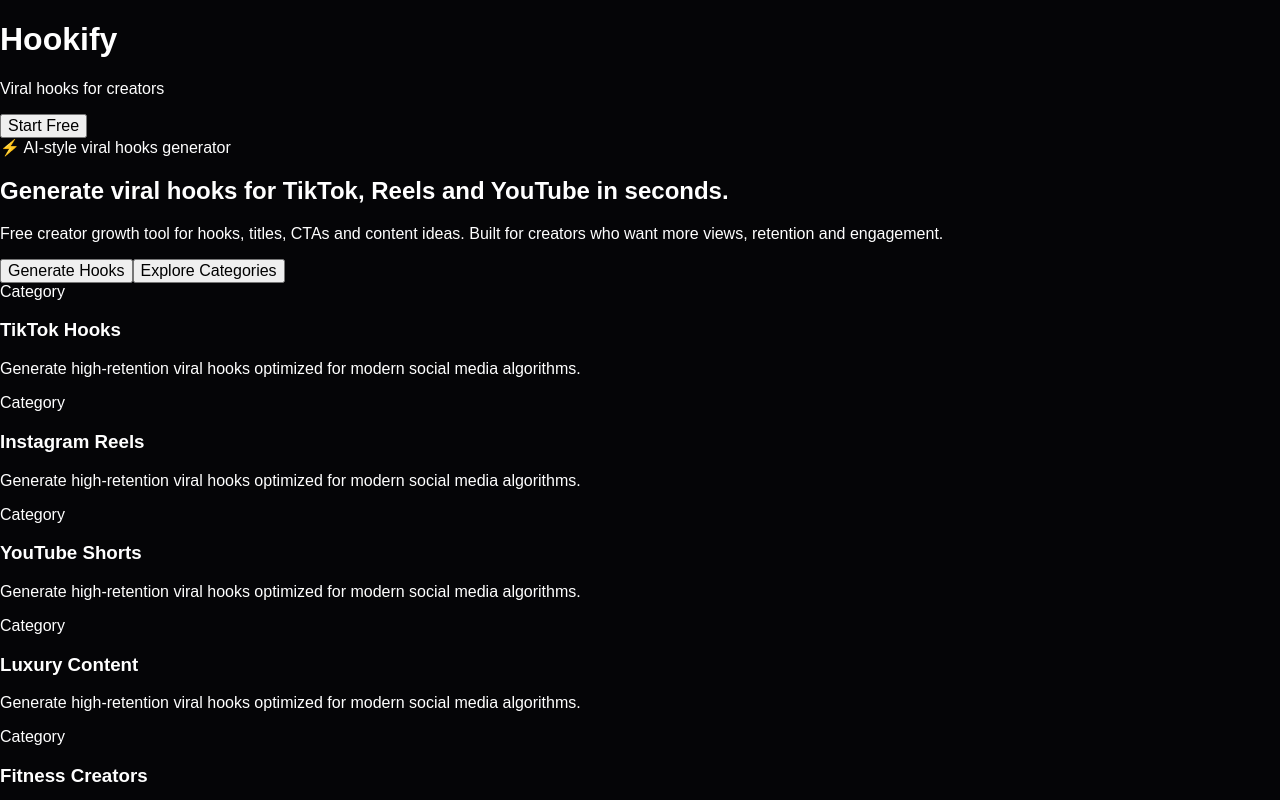
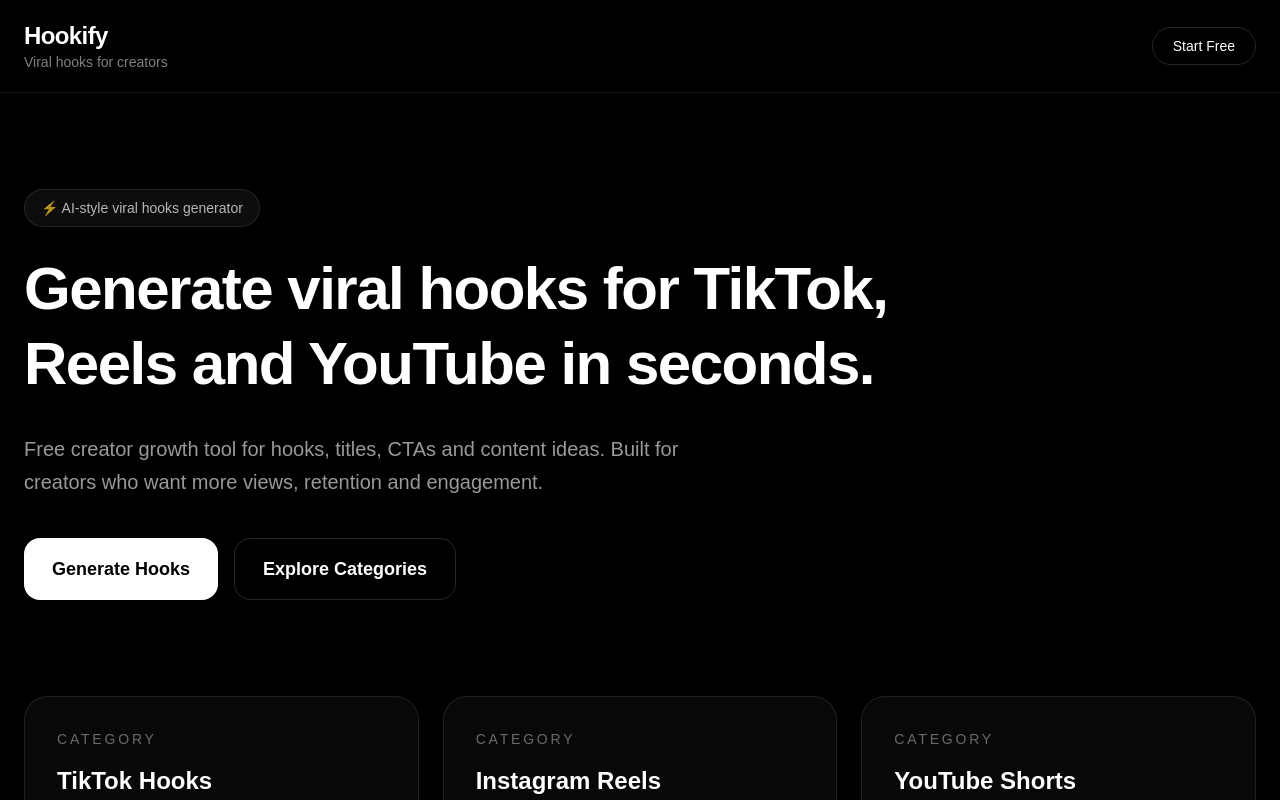
Before and after one commit to ghigamarius-dot/hookify, a Next.js app: page / in a window 1280 px wide. Shown: the top 800 px of the page. Built offline with nearby package versions, Linux system fonts and the light colour scheme.

Commit message:
Refactor CSS with Tailwind and CSS variables

```diff
--- a/app/globals.css
+++ b/app/globals.css
@@ -1,23 +1,17 @@
-* {
-  box-sizing: border-box;
+@import "tailwindcss";
+
+:root {
+  --background: #000000;
+  --foreground: #ffffff;
 }
 
-html,
+html {
+  scroll-behavior: smooth;
+}
+
 body {
   margin: 0;
-  min-height: 100%;
-  background: #050507;
-  color: #ffffff;
+  background: var(--background);
+  color: var(--foreground);
   font-family: Arial, Helvetica, sans-serif;
 }
-
-a {
-  color: inherit;
-  text-decoration: none;
-}
-
-button,
-input,
-select {
-  font: inherit;
-}
```
